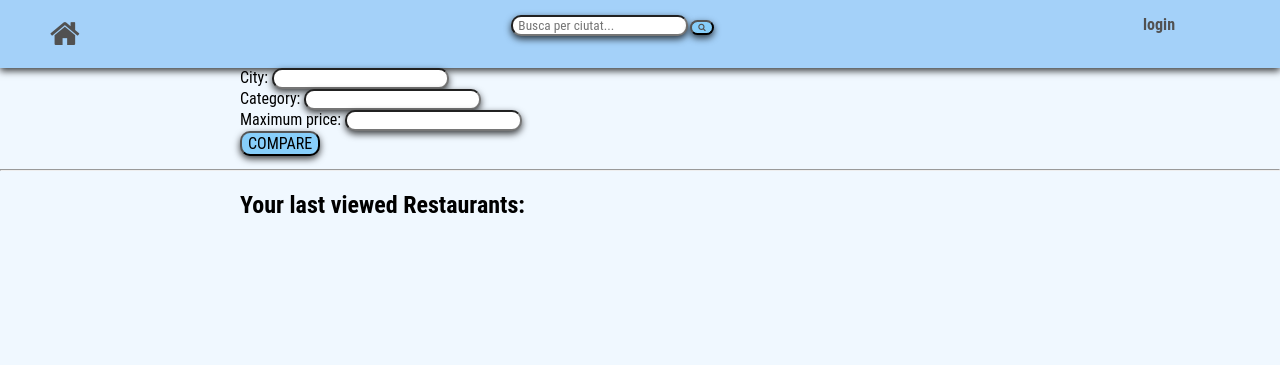
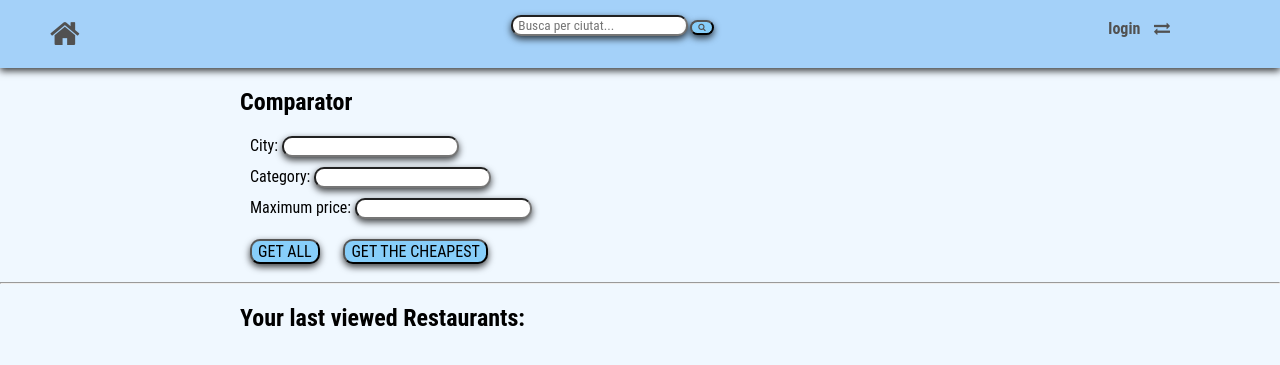
Before and after one commit to ArnauNaval/forkilla-A2, a Django app: page /comparator in a window 1280 px wide. Shown: the top 365 px of the page. Run offline with Django 3.2, Linux system fonts and the light colour scheme; data comes from the database, SQL or seed files in the repository; both versions use the stored data as it was after the commit.

Commit message:
He arreglat cosis del comparator però l'he liat amb el javascript, lo altre tot bé crec

```diff
--- a/PracticaWeb/urls.py
+++ b/PracticaWeb/urls.py
@@ -34,6 +34,8 @@ router.register(r'reviews', views.ReviewViewSet)
 handler404 = views.error_404
 handler500 = views.error_500
 
+listOfAddresses = ["sd2019-forkilla-a2","sd2019-f8-forkilla","sd2019-forkillaa7","sd2019-forkillaa9","sd2019-forkillab2","sd2019-forkillab8","sd2019-forkillab9","sd2019-forkillab11","sd2019-f2-forkilla","sd2019-forkillaf6","sd2019-forkillaf11","sd2019-forkilla-a6","sd2019-f4-forkilla", "sd2019-forkilla-b5", "sd2019-forkilla-b6"]
+
 urlpatterns = [
     url(r'^forkilla/', include('forkilla.urls')),
     url(r'^admin/', admin.site.urls),
@@ -42,6 +44,6 @@ urlpatterns = [
     url(r'^accounts/logout/$',  logout,  {'next_page': '/'}, name='logout'),
     url(r'^api/', include(router.urls)),
     url(r'^api-auth/', include('rest_framework.urls', namespace='rest_framework')),
-
+    url(r'^comparator$', views.comparator, {'ips': listOfAddresses}),
 ]
 print(router.urls)
--- a/forkilla/static/comparator/ConsultaWeb.js
+++ b/forkilla/static/comparator/ConsultaWeb.js
@@ -2,8 +2,6 @@ function buscar(ip){
 	var city = $("#city" ).val();
 	var category = $("#category" ).val();
 	var price = $("#price" ).val();
-
-	//url = 'http://'+ ip + ':8000/api/restaurants/?';
 
 	url = 'https://' + ip + '.herokuapp.com/api/restaurants/?';
 	url += (category)? 'category='+category : '';
@@ -17,16 +15,15 @@ function buscar(ip){
 		var items = [];
 		var tmp = [];
 
-		items.push( "<p>For " + ip + ":</p>" );
+		items.push( "<h2>For " + ip + ":</h2>" );
 		if(data["count"] == 0){
 			items.push("<p>There is no data with this specifications</p>")
-			items.push( "-------------" );
 		}
 		else{
 			for (var i=0; i < data["count"] ; i++ ){
 				var nose = [];
 
-				nose.push( "<p><b> -Adress</b>: " + data["results"][i]["address"] + "</p>" );
+				nose.push( "<div class='content'><p><b> -Adress</b>: " + data["results"][i]["address"] + "</p>" );
 				nose.push( "<p><b> -Capacity</b>: " + data["results"][i]["capacity"] + "</p>" );
 				nose.push( "<p><b> -Category</b>: " + data["results"][i]["category"] + "</p>" );
 				nose.push( "<p><b> -City</b>: " + data["results"][i]["city"] + "</p>" );
@@ -34,9 +31,8 @@ function buscar(ip){
 				nose.push( "<p><b> -Description</b>: " + data["results"][i]["menu_description"] + "</p>" );
 				nose.push( "<p><b> -Name</b>: " + data["results"][i]["name"] + "</p>" );
 				nose.push( "<p><b> -Price average</b>: " + data["results"][i]["price_average"] + "</p>" );
-				nose.push( "<p><b> -Rate</b>: " + data["results"][i]["rate"] + "</p>" );
+				nose.push( "<p><b> -Rate</b>: " + data["results"][i]["rate"] + "</p></div>" );
 
-				nose.push( "-------------" );
 
 				tmp.push([parseInt(data["results"][i]["price_average"]), nose]);
 			}
@@ -55,6 +51,7 @@ function buscar(ip){
 
 	  $( "<div/>", {
 	    html: items.join( "" ),
+		class: "mainContent",
 		id: "Results"
 	  }).appendTo( "body" );
 	});
@@ -68,6 +65,8 @@ function Comparator(a, b) {
 
 
 function comparar(){
+	document.body.innerHTML += '<hr>'
+
 	var ips = $('#ips').text();
 
 	ips = ips.slice(2, ips.length);
@@ -85,4 +84,9 @@ function comparar(){
 		arrayItem = arrayItem.replace(' ', '');
 		buscar(arrayItem);
 	});
+
 }
+
+function cheapest(){
+	alert("Nouse fer");
+}
--- a/forkilla/static/css/forkilla.css
+++ b/forkilla/static/css/forkilla.css
@@ -93,3 +93,14 @@ a:hover{
     font-size: 2em;
     padding-left: 35px;
 }
+
+.select{
+    background-color: white;
+    border-radius: 10px;
+    font-size: 1em;
+    font-family: "Roboto Condensed";
+    padding-left: 5px;
+    -webkit-box-shadow: 0px 3px 7px 0px rgba(0,0,0,0.75);
+    -moz-box-shadow: 0px 3px 7px 0px rgba(0,0,0,0.75);
+    box-shadow: 0px 3px 7px 0px rgba(0,0,0,0.75);
+}
--- a/forkilla/views.py
+++ b/forkilla/views.py
@@ -341,7 +341,10 @@ def reviewBefore(request):
 
 def comparator(request,ips):
     context = {
-        'ips':ips
+        'ips':ips,
+        'logged': request.user.is_authenticated(),
+        'username': request.user.username,
+        'viewedrestaurants': _check_session(request),
     }
     return render(request, 'forkilla/ConsultaWeb.html',context)
 
--- a/templates/forkilla/ConsultaWeb.html
+++ b/templates/forkilla/ConsultaWeb.html
@@ -7,19 +7,20 @@
         <script src="{% static 'comparator/jquery-3.4.1.min.js' %}"></script>
         <script src="{% static 'comparator/ConsultaWeb.js' %}"></script>
     </head>
-
-    <div>
+    <h2>Comparator</h2>
+    <div style="margin: 10px;">
         City: <input type="text" id="city">
     </div>
-    <div>
+    <div style="margin: 10px;">
         Category: <input type="text" id="category">
     </div>
-    <div>
+    <div style="margin: 10px;">
         Maximum price: <input type="text" id="price">
     </div>
 
     <div id="ips" hidden="hidden"> {{ ips }}</div>
 
-    <button onclick="javascript:comparar()">COMPARE</button>
+    <button style="margin: 10px;" onclick="javascript:comparar()">GET ALL</button>
 
+    <button style="margin: 10px;" onclick="javascript:cheapest()">GET THE CHEAPEST</button>
 {% endblock %}
--- a/templates/forkilla/base.html
+++ b/templates/forkilla/base.html
@@ -29,11 +29,11 @@
 
     </div>
     <div class="column" style="text-align:right">
-        <b><a href="{%url 'login' %}?next={{next_url}}"> login </a></b>
+        <b><a style="margin:5px" href="{%url 'login' %}?next={{next_url}}"> login </a></b><b><a style="margin:5px" href=" /comparator" class="fa fa-exchange"> </a></b>
     </div>
     {% else %}
     <div class="column" style="text-align:right">
-        <b><a href="{% url 'reservationlist'%}" >{{ username }} </a></b><b><a href="{%url 'logout' %}" class="fa fa-sign-out"> </a></b>
+        <b><a style="margin:5px; margin-right: 40px" href=" /comparator" class="fa fa-exchange"></a></b><b><a style="margin:5px"href="{% url 'reservationlist'%}" >{{ username }}</a></b><b><a style="margin:5px" href="{%url 'logout' %}" class="fa fa-sign-out"></a></b>
     </div>
     {% endif %}
 
```
Also changed, not shown: db.sqlite3.
